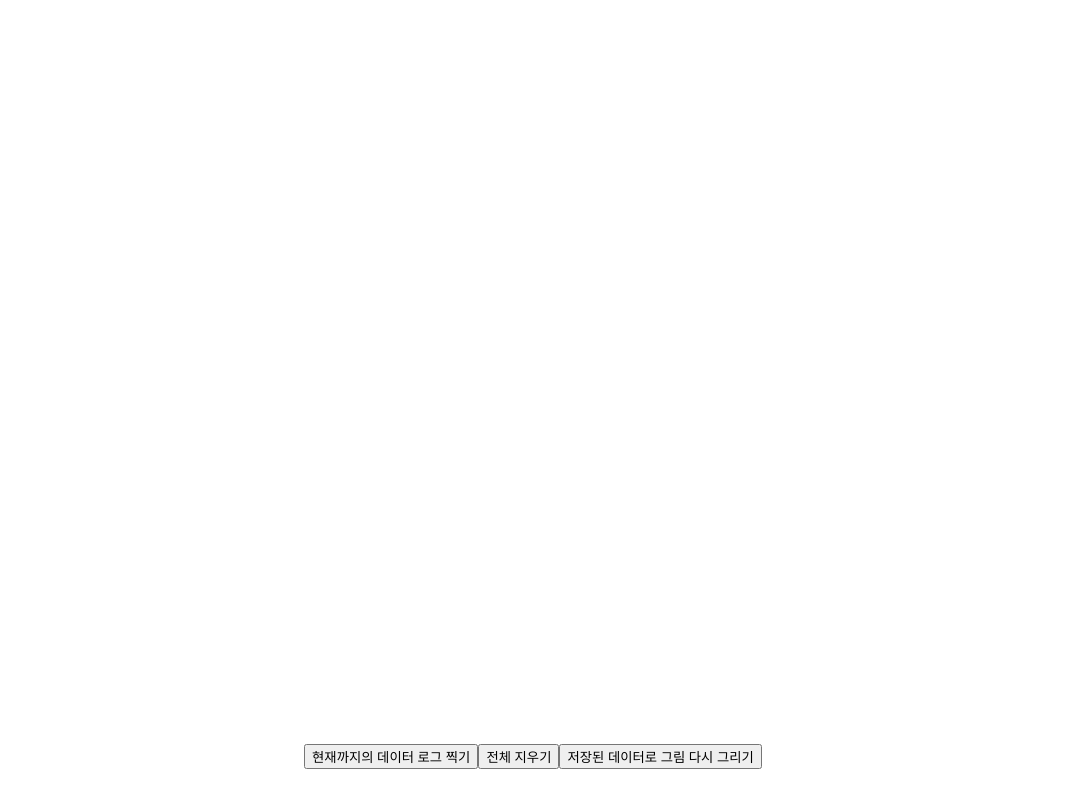
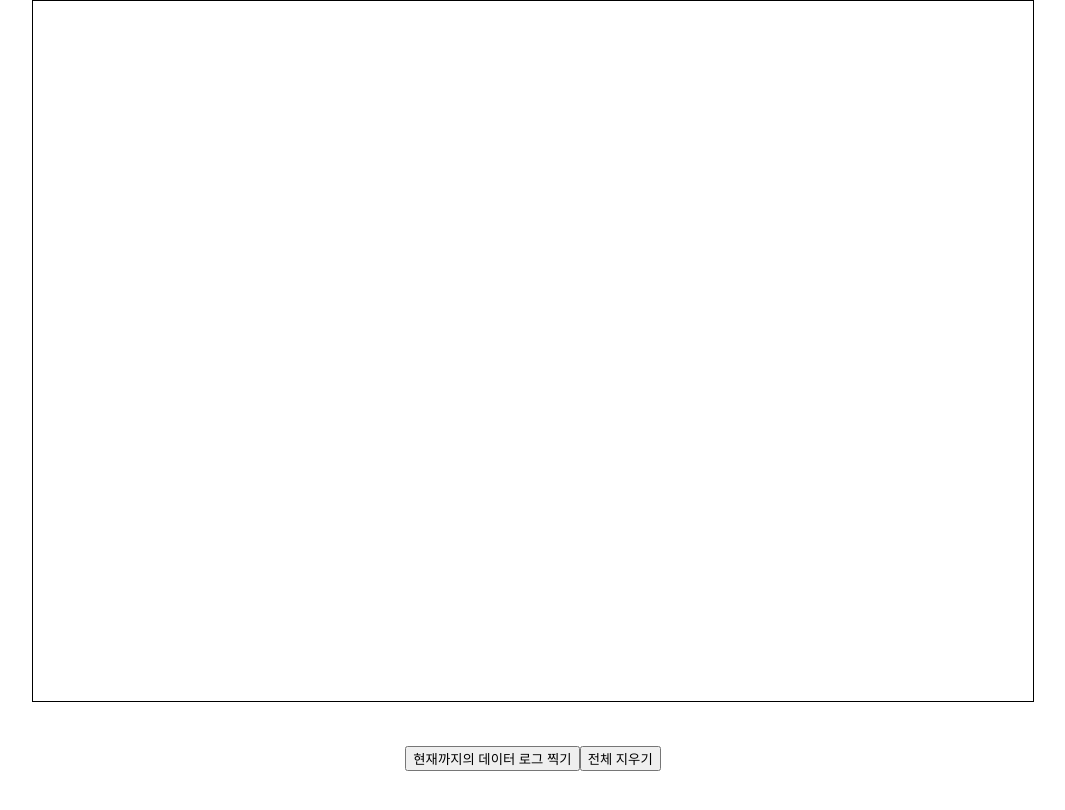
Before and after one commit to bbyuk/web-game-platform, a React (Create React App) app in the folder frontend/: page / in a window 1280 px wide. Shown: the whole page, without its empty margins (107-1172 px from the left). Built offline with nearby package versions, Linux system fonts and the light colour scheme.

Commit message:
Canvas test 페이지 구성 / Canvas 컴포넌트 -> 렌더링 | Page 컴포넌트 -> 데이터 처리 관심사 분리

```diff
--- a/frontend/src/App.js
+++ b/frontend/src/App.js
@@ -1,10 +1,11 @@
 import './App.css';
 import Canvas from "components/canvas";
+import CanvasTest from "./pages/test/canvas";
 
 function App() {
   return (
     <div className="App">
-        <Canvas />
+        <CanvasTest />
     </div>
   );
 }
--- a/frontend/src/components/canvas/index.css
+++ b/frontend/src/components/canvas/index.css
@@ -1,6 +1,4 @@
 #canvas {
-    height: 700px;
-    width: 1000px;
     background-color: white;
     border-radius: 50px;
     border: solid 2px black;
--- a/frontend/src/components/canvas/index.js
+++ b/frontend/src/components/canvas/index.js
@@ -1,13 +1,22 @@
 import "index.css";
 import {useEffect, useRef, useState} from "react";
 
-export default function Canvas() {
+export default function Canvas({
+                                   strokes = [],
+                                   onStroke = (stroke) => {
+                                   },
+                                   color = "black",
+                                   width = 1000,
+                                   height = 700,
+                                   reRenderingSignal = false,
+                                   afterReRendering = () => {
+                                   }
+                               }) {
+    const elementId = "canvas";
     const canvasRef = useRef(null);
-    const elementId = "canvas";
+    const [canvasContext, setCanvasContext] = useState(null);
     const [painting, setPainting] = useState(false);
-    const [canvasContext, setCanvasContext] = useState(null);
     const [currentStroke, setCurrentStroke] = useState([]);
-    const [strokes, setStrokes] = useState([]);
 
 
     const startPainting = () => {
@@ -17,6 +26,10 @@ export default function Canvas() {
         setPainting(false);
     }
     const onMouseMove = (event) => {
+        if (!canvasContext) {
+            return;
+        }
+
         const rect = canvasRef.current.getBoundingClientRect();
         const offsetX = event.clientX - rect.left;
         const offsetY = event.clientY - rect.top;
@@ -24,29 +37,35 @@ export default function Canvas() {
         if (painting) {
             canvasContext.lineTo(offsetX, offsetY);
             canvasContext.stroke();
-            setCurrentStroke((prevItems) => [...prevItems, {x: offsetX, y: offsetY}]);
+            setCurrentStroke((prevItems) => [...prevItems, {x: Math.round(offsetX), y: Math.round(offsetY)}]);
         } else {
             canvasContext.beginPath();
             canvasContext.moveTo(offsetX, offsetY);
-            if (currentStroke.length > 0) {
-                setStrokes((prevItems) => [...prevItems, currentStroke]);
+
+            onStroke(currentStroke);
             setCurrentStroke([]);
         }
     }
-    }
 
-    const clear = () => {
-        canvasContext.clearRect(0, 0, canvasRef.current.width, canvasRef.current.height);
-    }
+    useEffect(() => {
+        const canvas = canvasRef.current;
+        const ctx = canvas.getContext("2d");
 
-    const recover = () => {
-        if (strokes.length === 0) {
-            alert("이전에 그려진 데이터가 없습니다.");
+        ctx.lineWidth = 5;
+        ctx.lineCap = "round";
+
+        setCanvasContext(ctx);
+    }, []);
+    useEffect(() => {
+        if (!canvasContext) {
             return;
         }
 
-        const rect = canvasRef.current.getBoundingClientRect();
-        console.log(rect);
+        const reRendering = () => {
+            if (!canvasContext) {
+                return;
+            }
+            canvasContext.clearRect(0, 0, canvasRef.current.width, canvasRef.current.height);
 
             strokes.forEach(stroke => {
                 if (stroke.length === 0) {
@@ -62,41 +81,30 @@ export default function Canvas() {
                     canvasContext.moveTo(point.x, point.y);
                 });
             });
-
         }
 
+        if (reRenderingSignal) {
+            reRendering();
+            afterReRendering();
+        }
+    }, [canvasContext, reRenderingSignal, afterReRendering]);
     useEffect(() => {
-        const canvas = canvasRef.current;
-        const ctx = canvas.getContext("2d");
-
-        ctx.lineWidth = 10;
-        ctx.lineCap = "round";
-        ctx.strokeStyle = "black";
-
-        setCanvasContext(ctx);
-    }, []);
+        if (canvasContext) {
+            canvasContext.strokeStyle = color;
+        }
+    }, [canvasContext, color]);
 
     return <>
         <canvas
             id={elementId}
             ref={canvasRef}
-            width={1000}
-            height={700}
+            style={{border: "solid 1px black"}}
+            width={width}
+            height={height}
             onMouseMove={e => onMouseMove(e)}
             onMouseDown={startPainting}
             onMouseUp={stopPainting}
             onMouseLeave={stopPainting}
         />
-
-        <div>
-            <br/>
-            <br/>
-            <button onClick={e => console.log(strokes)}>현재까지의 데이터 로그 찍기</button>
-            <button onClick={clear}>전체 지우기</button>
-            <button onClick={recover}>저장된 데이터로 그림 다시 그리기</button>
-            <br/>
-            <br/>
-            <br/>
-        </div>
     </>;
 }
--- /dev/null
+++ b/frontend/src/pages/test/canvas/index.js
@@ -0,0 +1,37 @@
+import Canvas from "components/canvas";
+import {useState} from "react";
+
+export default function CanvasTest() {
+    const [strokes, setStrokes] = useState([]);
+    const [reRenderingSignal, setReRenderingSignal] = useState(false);
+
+    const onStrokeHandler = (stroke) => {
+        if (stroke.length > 0) {
+            setStrokes((prevItems) => [...prevItems, stroke]);
+        }
+    }
+
+    const clear = () => {
+        setStrokes([]);
+        setReRenderingSignal(true);
+    }
+
+    return <div >
+        <Canvas
+            strokes={strokes}
+            onStroke={onStrokeHandler}
+            reRenderingSignal={reRenderingSignal}
+            afterReRendering={() => setReRenderingSignal(false)}
+            color={"green"}
+        />
+        <div>
+            <br/>
+            <br/>
+            <button onClick={e => console.log(strokes)}>현재까지의 데이터 로그 찍기</button>
+            <button onClick={clear}>전체 지우기</button>
+            <br/>
+            <br/>
+            <br/>
+        </div>
+    </div>;
+}
```
Also changed, not shown: frontend/src/pages/test/index.js (deleted, +0 -3 lines). Lines whose indentation alone changed are shown as unchanged.
